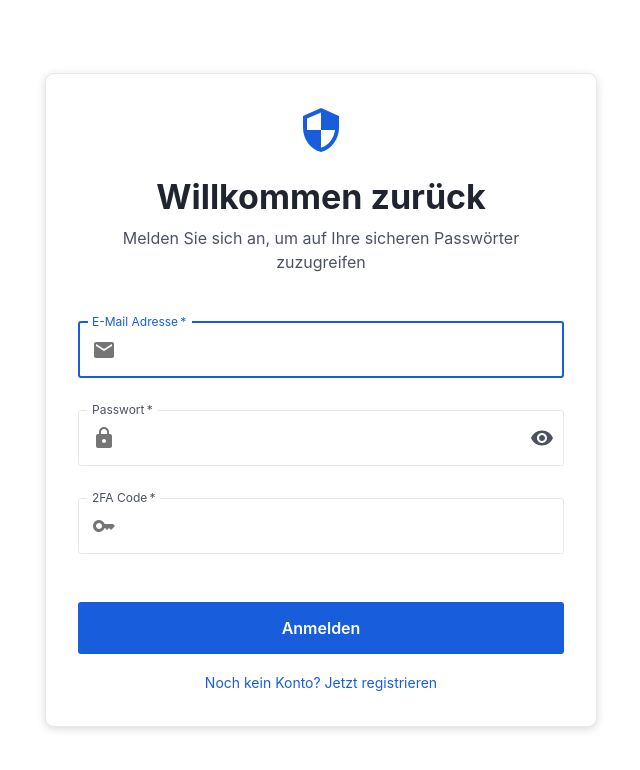
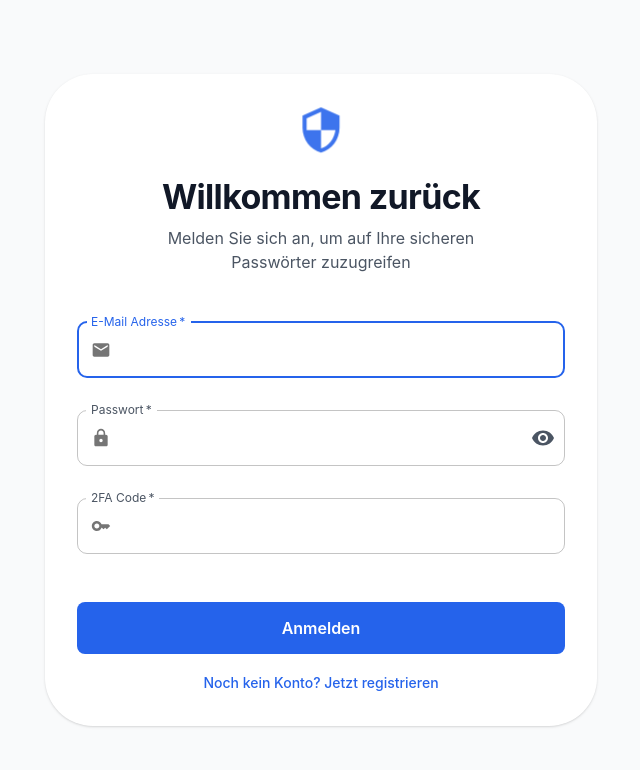
Before and after one commit to hoodinformatik/Windkey, a React (Create React App) app in the folder frontend/: page /login in a window 1280 px wide. Shown: the top 770 px of the page, without its empty margins (319-959 px from the left). Built offline with nearby package versions, Linux system fonts and the light colour scheme; no server answers.

Commit message:
Smoother UI

```diff
--- a/frontend/src/App.js
+++ b/frontend/src/App.js
@@ -8,7 +8,7 @@ import Dashboard from './components/Dashboard';
 import Layout from './components/Layout';
 import Vault from './components/Vault';
 import Tools from './components/Tools';
-import Stats from './components/Stats'; // Import Stats component
+import Stats from './components/Stats';
 import { AuthProvider, useAuth } from './contexts/AuthContext';
 import { ThemeProvider, useTheme } from './contexts/ThemeContext';
 
@@ -16,29 +16,39 @@ const createAppTheme = (darkMode) => createTheme({
   palette: {
     mode: darkMode ? 'dark' : 'light',
     primary: {
-      main: '#175DDC',
-      light: '#2C6FE5',
-      dark: '#1252C9',
+      main: '#2563EB',
+      light: '#3B82F6',
+      dark: '#1D4ED8',
     },
     secondary: {
-      main: '#175DDC',
+      main: '#2563EB',
     },
     background: {
-      default: darkMode ? '#1F242E' : '#FFFFFF',
-      paper: darkMode ? '#2F343D' : '#FFFFFF',
-      alternate: darkMode ? '#292D37' : '#FBFBFB',
+      default: darkMode ? '#111827' : '#F9FAFB',
+      paper: darkMode ? '#1F2937' : '#FFFFFF',
+      alternate: darkMode ? '#374151' : '#F3F4F6',
     },
     text: {
-      primary: darkMode ? '#FFFFFF' : '#1F242E',
-      secondary: darkMode ? '#BEC5D0' : '#4C525F',
+      primary: darkMode ? '#F9FAFB' : '#111827',
+      secondary: darkMode ? '#D1D5DB' : '#4B5563',
     },
     error: {
-      main: '#FF3E3E',
+      main: '#EF4444',
     },
-    divider: darkMode ? '#363B45' : '#E8E8E8',
+    warning: {
+      main: '#F59E0B',
+    },
+    info: {
+      main: '#3B82F6',
+    },
+    success: {
+      main: '#10B981',
+    },
+    divider: darkMode ? '#374151' : '#E5E7EB',
   },
   typography: {
     fontFamily: [
+      'Inter',
       '-apple-system',
       'BlinkMacSystemFont',
       'Segoe UI',
@@ -50,91 +60,149 @@ const createAppTheme = (darkMode) => createTheme({
       'sans-serif',
     ].join(','),
     h1: {
-      fontWeight: 600,
-      fontSize: '1.75rem',
+      fontWeight: 700,
+      fontSize: '1.875rem',
+      lineHeight: 1.2,
     },
     h2: {
-      fontWeight: 600,
+      fontWeight: 700,
       fontSize: '1.5rem',
+      lineHeight: 1.3,
     },
     h6: {
       fontWeight: 600,
-      fontSize: '1rem',
+      fontSize: '1.125rem',
+      lineHeight: 1.4,
     },
     subtitle1: {
-      fontSize: '0.9375rem',
+      fontSize: '1rem',
+      lineHeight: 1.5,
     },
     button: {
       textTransform: 'none',
       fontWeight: 500,
+      fontSize: '0.875rem',
     },
   },
   shape: {
-    borderRadius: 3,
+    borderRadius: 12,
   },
   components: {
+    MuiCssBaseline: {
+      styleOverrides: {
+        body: {
+          scrollbarWidth: 'thin',
+          '&::-webkit-scrollbar': {
+            width: '6px',
+            height: '6px',
+          },
+          '&::-webkit-scrollbar-track': {
+            background: darkMode ? '#1F2937' : '#F3F4F6',
+          },
+          '&::-webkit-scrollbar-thumb': {
+            background: darkMode ? '#4B5563' : '#9CA3AF',
+            borderRadius: '3px',
+          },
+        },
+      },
+    },
     MuiAppBar: {
       styleOverrides: {
         root: {
-          backgroundColor: darkMode ? '#2F343D' : '#FFFFFF',
-          borderBottom: `1px solid ${darkMode ? '#363B45' : '#E8E8E8'}`,
+          backgroundColor: darkMode ? '#1F2937' : '#FFFFFF',
+          borderBottom: `1px solid ${darkMode ? '#374151' : '#E5E7EB'}`,
+          boxShadow: 'none',
         },
       },
     },
     MuiButton: {
       styleOverrides: {
         root: {
-          borderRadius: 3,
+          borderRadius: '8px',
           textTransform: 'none',
           fontWeight: 500,
-          fontSize: '0.9375rem',
-          padding: '6px 16px',
-          minHeight: 36,
+          fontSize: '0.875rem',
+          padding: '8px 16px',
+          minHeight: 40,
+          transition: 'all 0.2s ease-in-out',
         },
         contained: {
           boxShadow: 'none',
           '&:hover': {
-            boxShadow: 'none',
+            boxShadow: '0 4px 6px -1px rgba(0, 0, 0, 0.1), 0 2px 4px -1px rgba(0, 0, 0, 0.06)',
+            transform: 'translateY(-1px)',
           },
         },
         outlined: {
-          borderColor: darkMode ? '#363B45' : '#E8E8E8',
+          borderColor: darkMode ? '#374151' : '#E5E7EB',
           '&:hover': {
-            borderColor: '#175DDC',
-            backgroundColor: 'rgba(23, 93, 220, 0.04)',
+            borderColor: darkMode ? '#4B5563' : '#D1D5DB',
+            backgroundColor: darkMode ? 'rgba(75, 85, 99, 0.1)' : 'rgba(229, 231, 235, 0.4)',
           },
-        },
-      },
-    },
-    MuiIconButton: {
-      styleOverrides: {
-        root: {
-          borderRadius: 3,
         },
       },
     },
     MuiPaper: {
       styleOverrides: {
         root: {
-          backgroundImage: 'none',
+          borderRadius: '16px',
+          transition: 'all 0.2s ease-in-out',
+          '&:hover': {
+            boxShadow: darkMode
+              ? '0 4px 6px -1px rgba(0, 0, 0, 0.2), 0 2px 4px -1px rgba(0, 0, 0, 0.12)'
+              : '0 4px 6px -1px rgba(0, 0, 0, 0.1), 0 2px 4px -1px rgba(0, 0, 0, 0.06)',
+          },
+        },
+        elevation1: {
           boxShadow: darkMode
-            ? '0 2px 8px rgba(0, 0, 0, 0.35)'
-            : '0 2px 8px rgba(0, 0, 0, 0.15)',
+            ? '0 1px 3px 0 rgba(0, 0, 0, 0.2), 0 1px 2px 0 rgba(0, 0, 0, 0.12)'
+            : '0 1px 3px 0 rgba(0, 0, 0, 0.1), 0 1px 2px 0 rgba(0, 0, 0, 0.06)',
         },
       },
     },
-    MuiMenu: {
+    MuiTextField: {
       styleOverrides: {
-        paper: {
-          borderRadius: 3,
+        root: {
+          '& .MuiOutlinedInput-root': {
+            borderRadius: '10px',
+            transition: 'all 0.2s ease-in-out',
+            '&:hover .MuiOutlinedInput-notchedOutline': {
+              borderColor: darkMode ? '#4B5563' : '#D1D5DB',
+            },
+            '&.Mui-focused .MuiOutlinedInput-notchedOutline': {
+              borderWidth: '2px',
+            },
+          },
         },
       },
     },
-    MuiMenuItem: {
+    MuiDialog: {
+      styleOverrides: {
+        paper: {
+          borderRadius: '20px',
+          padding: '8px',
+        },
+      },
+    },
+    MuiAlert: {
       styleOverrides: {
         root: {
-          minHeight: 40,
-          fontSize: '0.9375rem',
+          borderRadius: '10px',
+        },
+      },
+    },
+    MuiLinearProgress: {
+      styleOverrides: {
+        root: {
+          borderRadius: '6px',
+          height: '8px',
+        },
+      },
+    },
+    MuiChip: {
+      styleOverrides: {
+        root: {
+          borderRadius: '8px',
         },
       },
     },
@@ -145,7 +213,7 @@ function PrivateRoute() {
   const { isAuthenticated, loading } = useAuth();
 
   if (loading) {
-    return null; // or a Loading component
+    return null;
   }
 
   return isAuthenticated ? <Outlet /> : <Navigate to="/login" />;
--- a/frontend/src/components/Login.js
+++ b/frontend/src/components/Login.js
@@ -53,17 +53,25 @@ export default function Login() {
         alignItems: 'center',
         justifyContent: 'center',
         backgroundColor: 'background.default',
+        p: 3,
       }}
     >
       <Container maxWidth="sm">
         <Paper
-          elevation={0}
+          elevation={1}
           sx={{
-            p: 4,
-            borderRadius: 3,
+            p: { xs: 3, sm: 4 },
+            borderRadius: 4,
             backgroundColor: 'background.paper',
-            border: '1px solid',
-            borderColor: 'divider',
+            backdropFilter: 'blur(20px)',
+            transition: 'all 0.3s ease-in-out',
+            '&:hover': {
+              transform: 'translateY(-2px)',
+              boxShadow: (theme) =>
+                theme.palette.mode === 'dark'
+                  ? '0 10px 15px -3px rgba(0, 0, 0, 0.3), 0 4px 6px -2px rgba(0, 0, 0, 0.2)'
+                  : '0 10px 15px -3px rgba(0, 0, 0, 0.1), 0 4px 6px -2px rgba(0, 0, 0, 0.05)',
+            },
           }}
         >
           <Box sx={{ mb: 4, textAlign: 'center' }}>
@@ -72,6 +80,17 @@ export default function Login() {
                 fontSize: 48,
                 color: 'primary.main',
                 mb: 2,
+                animation: 'pulse 2s cubic-bezier(0.4, 0, 0.6, 1) infinite',
+                '@keyframes pulse': {
+                  '0%, 100%': {
+                    opacity: 1,
+                    transform: 'scale(1)',
+                  },
+                  '50%': {
+                    opacity: 0.8,
+                    transform: 'scale(1.05)',
+                  },
+                },
               }}
             />
             <Typography
@@ -81,6 +100,7 @@ export default function Login() {
                 fontWeight: 700,
                 color: 'text.primary',
                 mb: 1,
+                letterSpacing: '-0.02em',
               }}
             >
               Willkommen zurück
@@ -89,6 +109,8 @@ export default function Login() {
               variant="body1"
               sx={{
                 color: 'text.secondary',
+                maxWidth: '80%',
+                mx: 'auto',
               }}
             >
               Melden Sie sich an, um auf Ihre sicheren Passwörter zuzugreifen
@@ -96,7 +118,16 @@ export default function Login() {
           </Box>
 
           {error && (
-            <Alert severity="error" sx={{ mb: 2 }}>
+            <Alert
+              severity="error"
+              sx={{
+                mb: 3,
+                borderRadius: 2,
+                '& .MuiAlert-icon': {
+                  fontSize: '1.5rem',
+                },
+              }}
+            >
               {error}
             </Alert>
           )}
@@ -118,7 +149,7 @@ export default function Login() {
               InputProps={{
                 startAdornment: (
                   <InputAdornment position="start">
-                    <MailIcon color="action" />
+                    <MailIcon color="action" sx={{ fontSize: '1.25rem' }} />
                   </InputAdornment>
                 ),
               }}
@@ -126,12 +157,13 @@ export default function Login() {
                 mb: 2,
                 '& .MuiOutlinedInput-root': {
                   backgroundColor: 'background.paper',
-                  '&:hover .MuiOutlinedInput-notchedOutline': {
-                    borderColor: 'primary.main',
+                  transition: 'all 0.2s ease-in-out',
+                  '&:hover': {
+                    backgroundColor: (theme) =>
+                      theme.palette.mode === 'dark'
+                        ? 'rgba(255, 255, 255, 0.05)'
+                        : 'rgba(0, 0, 0, 0.02)',
                   },
-                },
-                '& .MuiOutlinedInput-notchedOutline': {
-                  borderColor: 'divider',
                 },
               }}
             />
@@ -151,7 +183,7 @@ export default function Login() {
               InputProps={{
                 startAdornment: (
                   <InputAdornment position="start">
-                    <LockIcon color="action" />
+                    <LockIcon color="action" sx={{ fontSize: '1.25rem' }} />
                   </InputAdornment>
                 ),
                 endAdornment: (
@@ -159,7 +191,16 @@ export default function Login() {
                     <IconButton
                       onClick={() => setShowPassword(!showPassword)}
                       edge="end"
-                      sx={{ color: 'text.secondary' }}
+                      sx={{
+                        color: 'text.secondary',
+                        transition: 'all 0.2s ease-in-out',
+                        '&:hover': {
+                          backgroundColor: (theme) =>
+                            theme.palette.mode === 'dark'
+                              ? 'rgba(255, 255, 255, 0.05)'
+                              : 'rgba(0, 0, 0, 0.02)',
+                        },
+                      }}
                     >
                       {showPassword ? <VisibilityOffIcon /> : <VisibilityIcon />}
                     </IconButton>
@@ -170,12 +211,13 @@ export default function Login() {
                 mb: 2,
                 '& .MuiOutlinedInput-root': {
                   backgroundColor: 'background.paper',
-                  '&:hover .MuiOutlinedInput-notchedOutline': {
-                    borderColor: 'primary.main',
+                  transition: 'all 0.2s ease-in-out',
+                  '&:hover': {
+                    backgroundColor: (theme) =>
+                      theme.palette.mode === 'dark'
+                        ? 'rgba(255, 255, 255, 0.05)'
+                        : 'rgba(0, 0, 0, 0.02)',
                   },
-                },
-                '& .MuiOutlinedInput-notchedOutline': {
-                  borderColor: 'divider',
                 },
               }}
             />
@@ -194,7 +236,7 @@ export default function Login() {
               InputProps={{
                 startAdornment: (
                   <InputAdornment position="start">
-                    <KeyIcon color="action" />
+                    <KeyIcon color="action" sx={{ fontSize: '1.25rem' }} />
                   </InputAdornment>
                 ),
               }}
@@ -202,12 +244,13 @@ export default function Login() {
                 mb: 3,
                 '& .MuiOutlinedInput-root': {
                   backgroundColor: 'background.paper',
-                  '&:hover .MuiOutlinedInput-notchedOutline': {
-                    borderColor: 'primary.main',
+                  transition: 'all 0.2s ease-in-out',
+                  '&:hover': {
+                    backgroundColor: (theme) =>
+                      theme.palette.mode === 'dark'
+                        ? 'rgba(255, 255, 255, 0.05)'
+                        : 'rgba(0, 0, 0, 0.02)',
                   },
-                },
-                '& .MuiOutlinedInput-notchedOutline': {
-                  borderColor: 'divider',
                 },
               }}
             />
@@ -222,10 +265,14 @@ export default function Login() {
                 py: 1.5,
                 fontSize: '1rem',
                 fontWeight: 600,
-                textTransform: 'none',
-                backgroundColor: 'primary.main',
+                boxShadow: 'none',
+                transition: 'all 0.2s ease-in-out',
                 '&:hover': {
-                  backgroundColor: 'primary.dark',
+                  transform: 'translateY(-1px)',
+                  boxShadow: (theme) =>
+                    theme.palette.mode === 'dark'
+                      ? '0 4px 6px -1px rgba(0, 0, 0, 0.2), 0 2px 4px -1px rgba(0, 0, 0, 0.12)'
+                      : '0 4px 6px -1px rgba(0, 0, 0, 0.1), 0 2px 4px -1px rgba(0, 0, 0, 0.06)',
                 },
               }}
             >
@@ -240,8 +287,11 @@ export default function Login() {
                 sx={{
                   color: 'primary.main',
                   textDecoration: 'none',
+                  fontWeight: 500,
+                  transition: 'all 0.2s ease-in-out',
                   '&:hover': {
-                    textDecoration: 'underline',
+                    color: 'primary.dark',
+                    textDecoration: 'none',
                   },
                 }}
               >
```
